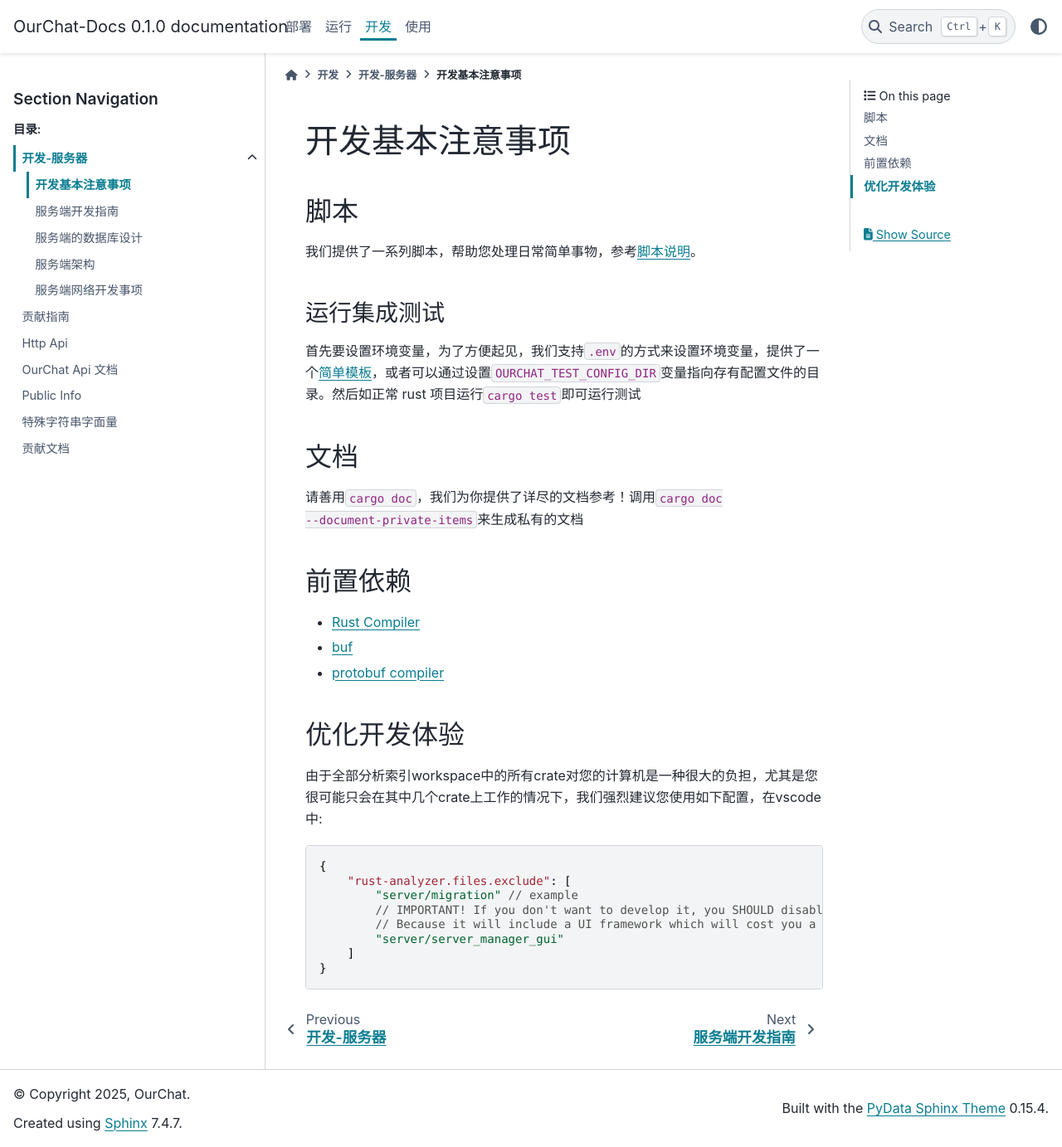
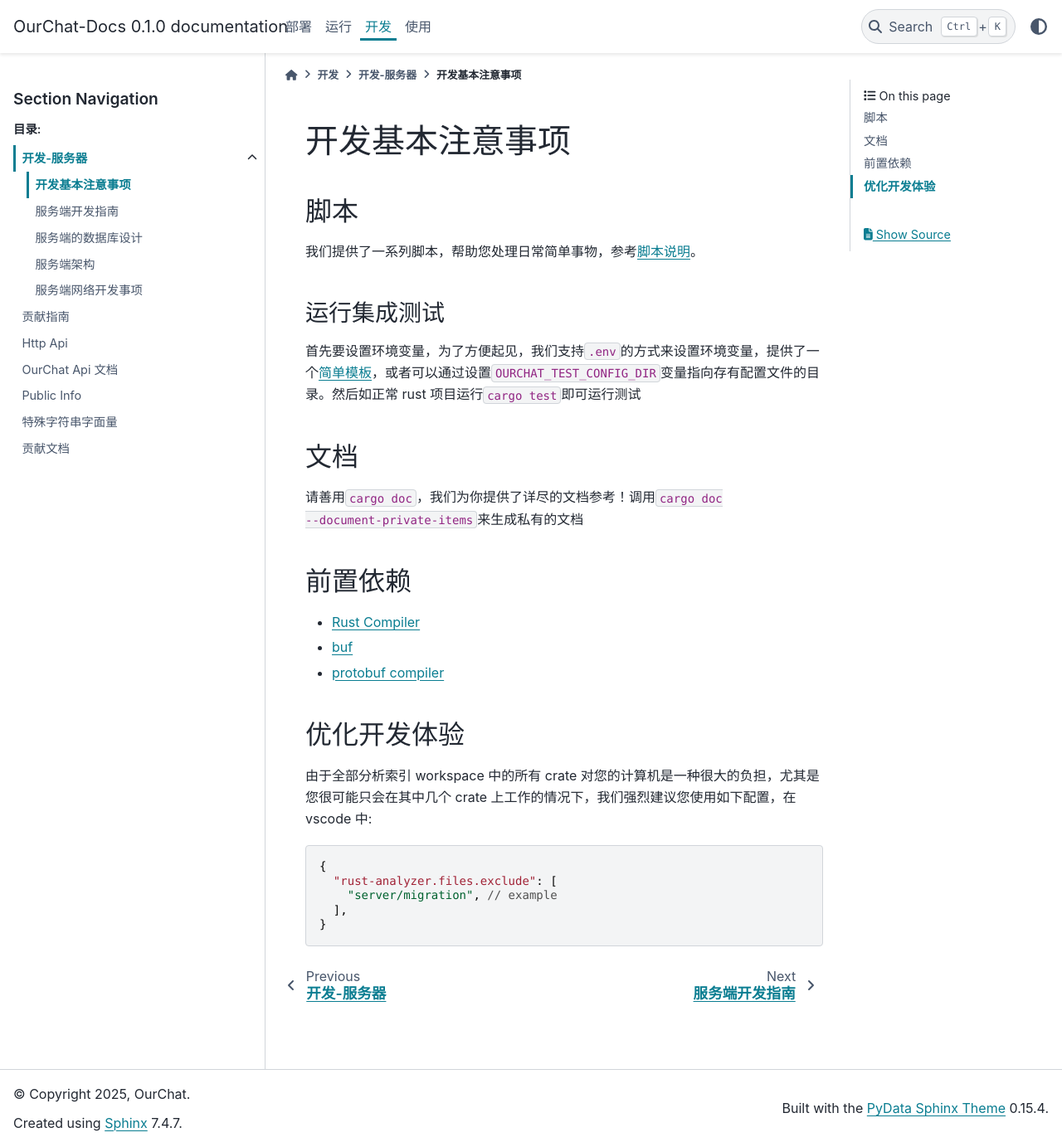
Before and after one commit to SkyUOI/OurChat-Docs, a Sphinx documentation site: the page built from docs/source/docs/development/server/basic.md, in a window 1280 px wide and 1383 px high. Shown: the whole window at 83% size. Built offline with Sphinx 7.4.7 and the PyData theme 0.15.4, drawn with Linux system fonts in a browser that asks for light colours.

````diff
--- a/docs/source/docs/development/server/basic.md
+++ b/docs/source/docs/development/server/basic.md
@@ -20,15 +20,12 @@
 
 ## 优化开发体验
 
-由于全部分析索引workspace中的所有crate对您的计算机是一种很大的负担，尤其是您很可能只会在其中几个crate上工作的情况下，我们强烈建议您使用如下配置，在vscode中:
+由于全部分析索引 workspace 中的所有 crate 对您的计算机是一种很大的负担，尤其是您很可能只会在其中几个 crate 上工作的情况下，我们强烈建议您使用如下配置，在 vscode 中:
 
 ```json5
 {
-    "rust-analyzer.files.exclude": [
-        "server/migration" // example
-        // IMPORTANT! If you don't want to develop it, you SHOULD disable it.
-        // Because it will include a UI framework which will cost you a lot of memory.
-        "server/server_manager_gui"
-    ]
+  "rust-analyzer.files.exclude": [
+    "server/migration", // example
+  ],
 }
 ```
--- a/pyproject.toml
+++ b/pyproject.toml
@@ -5,8 +5,8 @@ description = "Add your description here"
 readme = "README.md"
 requires-python = ">=3.11"
 dependencies = [
-    "myst-parser>=4.0.0",
+    "myst-parser>=4.0.1",
     "pydata-sphinx-theme>=0.16.1",
-    "sphinx>=8.1.3",
+    "sphinx>=8.2.3",
     "sphinx-intl>=2.3.1",
 ]
````
Also changed, not shown: requirements.txt (+4 -6 lines), 2 other files.
